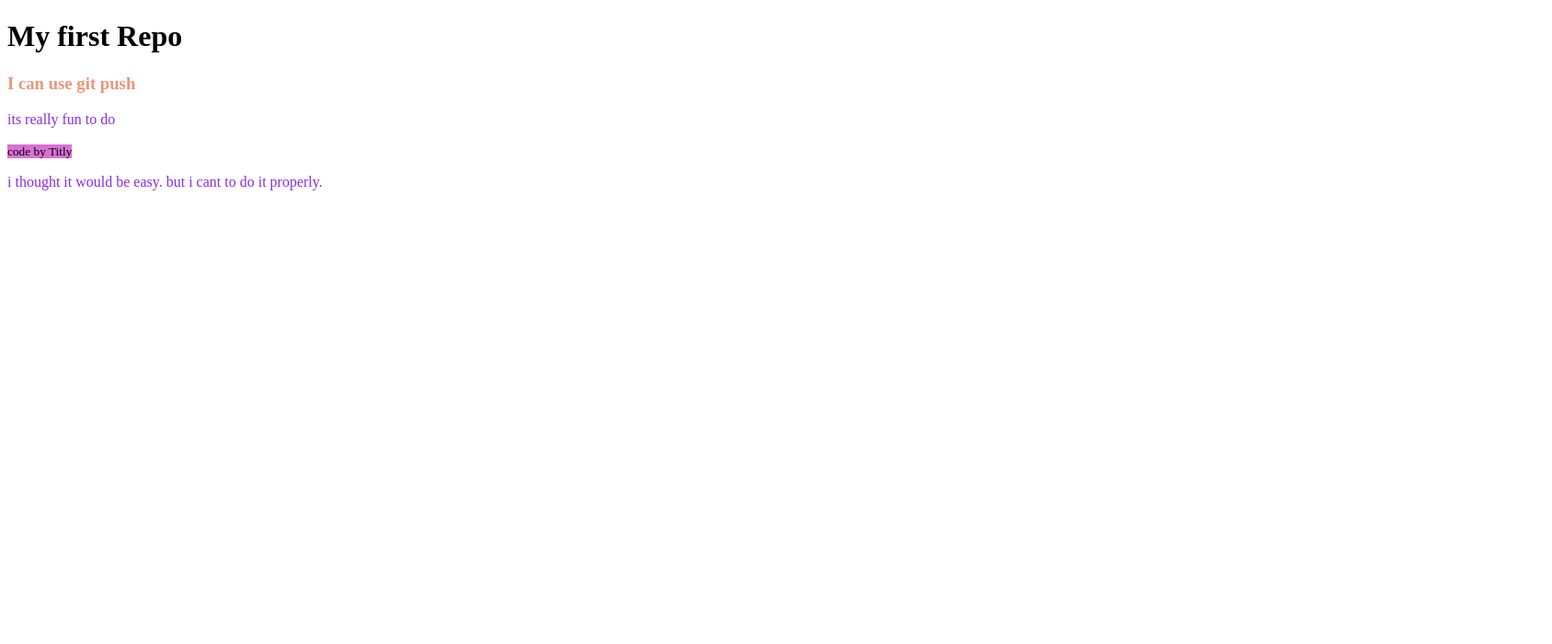
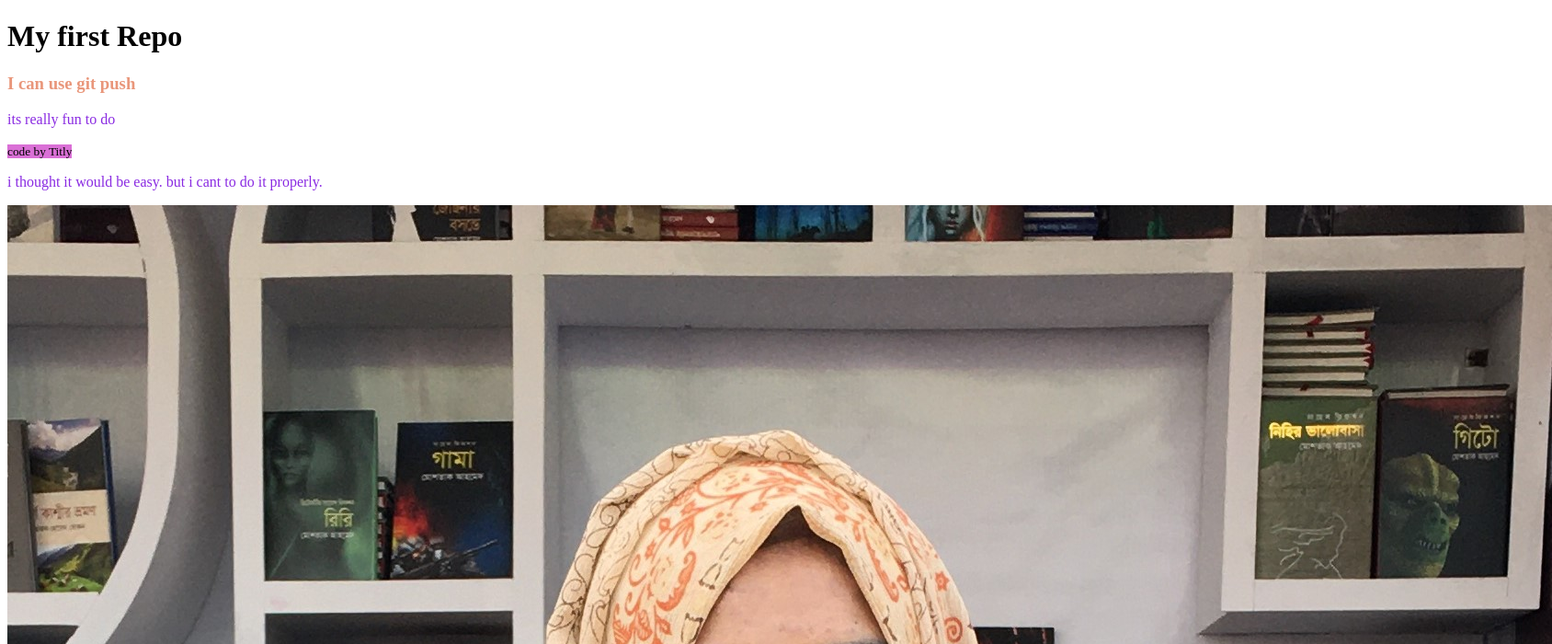
Before and after one commit to FarzanaTitly/my-repo, a plain HTML site: page index.html in a window 1280 px wide. Shown: the top 700 px of the page at 92% size, 1688 px wide, since content can reach past the window. Drawn offline with Linux system fonts and the light colour scheme.

Commit message:
image added

```diff
--- a/index.html
+++ b/index.html
@@ -18,5 +18,6 @@
     <p> its really fun to do</p>
     <small>code by Titly</small>
     <p>i thought it would be easy. but i cant to do it properly.</p>
+    <img src="my-image.jpeg" alt="">
 </body>
 </html>
```
Also changed, not shown: my-image.jpeg (added).
